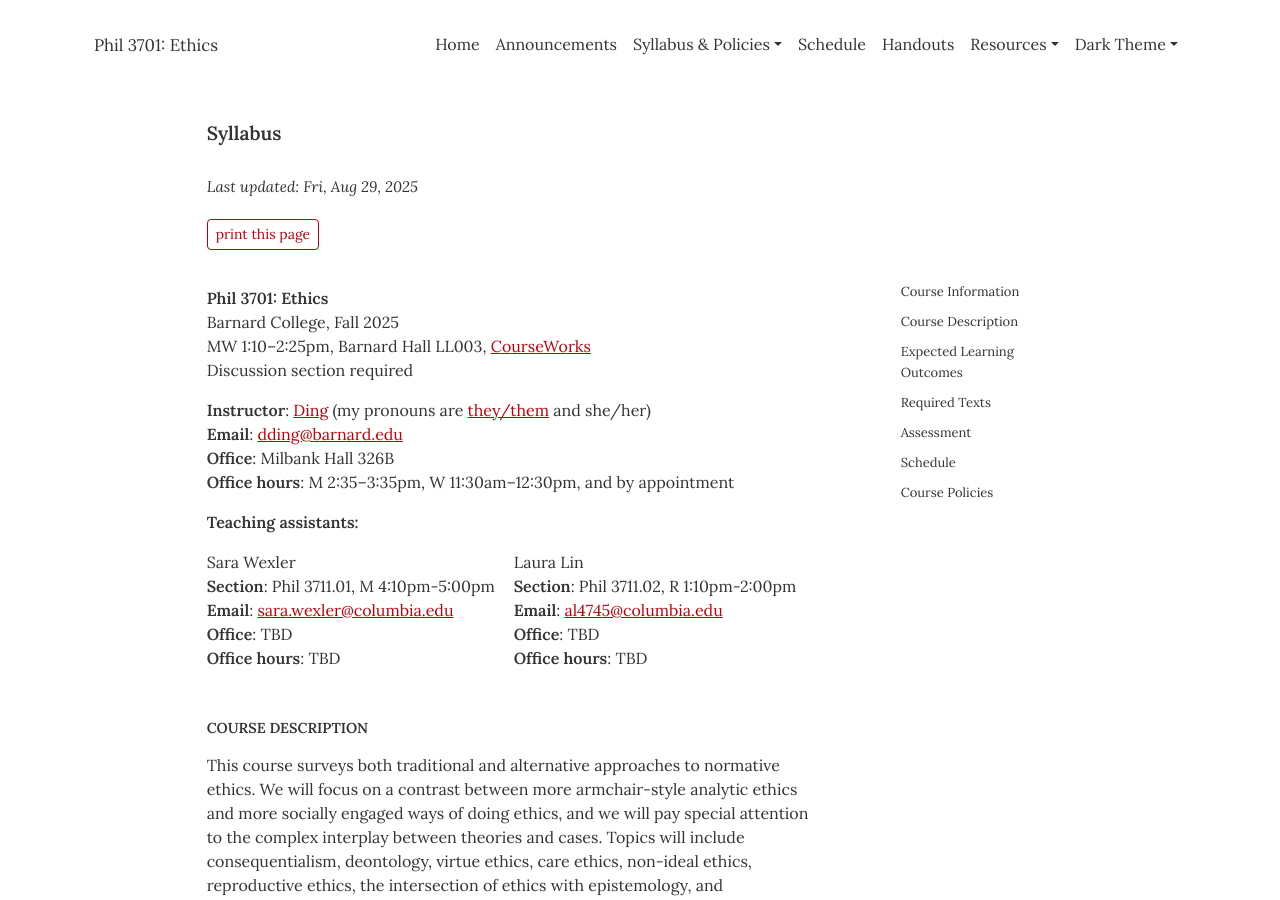
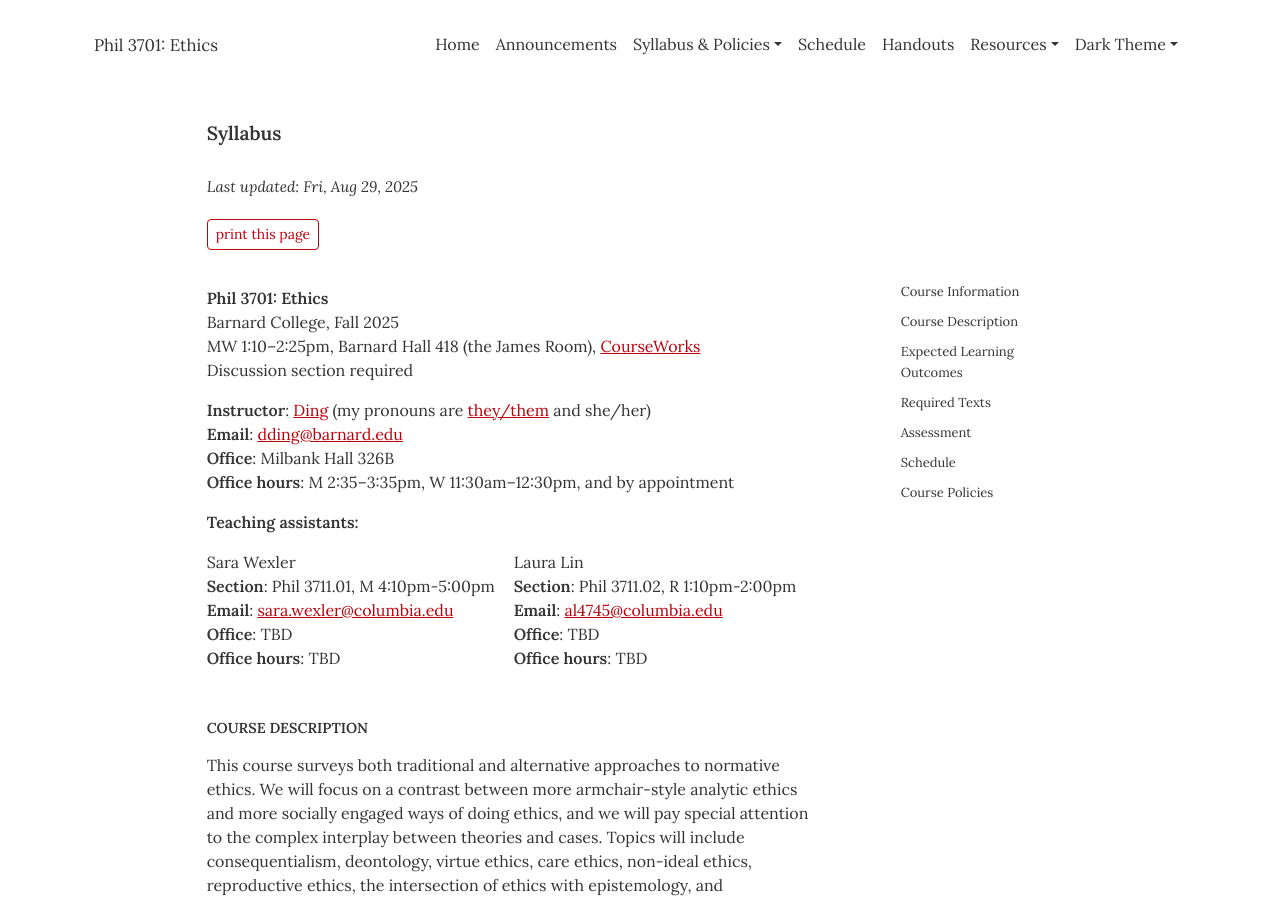
Before and after one commit to dingherself/ethics, a Jekyll site: the page built from syllabus.md, in a window 1280 px wide and 900 px high. Built offline with Jekyll 4.4.1, drawn with Linux system fonts in a browser that asks for light colours.

Commit message:
update classroom

```diff
--- a/_config.yml
+++ b/_config.yml
@@ -64,7 +64,7 @@ office:                   "Milbank Hall 326B"
 office_hours:       "M 2:35–3:35pm, W 11:30am–12:30pm, and by appointment"
 meeting_time:     "MW 1:10–2:25pm"
 learning_site:       "https://courseworks2.columbia.edu/courses/224366"
-classroom:            "Barnard Hall LL003"
+classroom:            "Barnard Hall 418 (the James Room)"
 #section1:             "Sec. 002"
 #meeting_time1:     "MW 10:10–11:25am"
 #learning_site1:       "https://courseworks2.columbia.edu/courses/224358"
```
